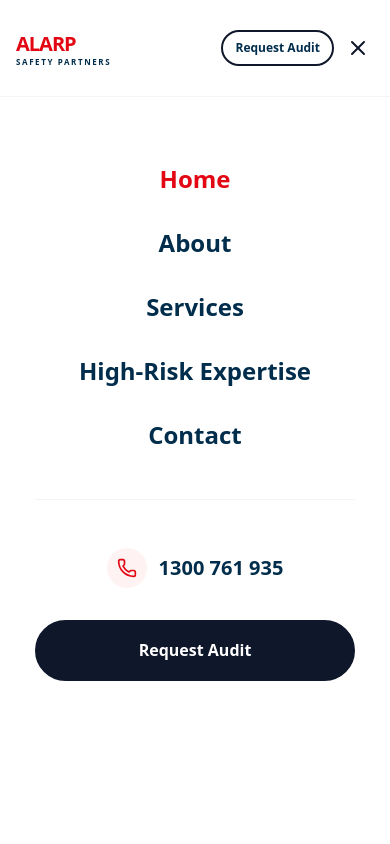
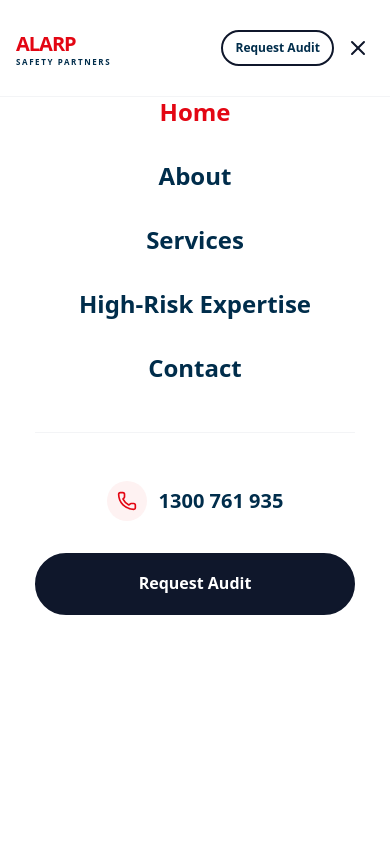
Before and after one commit to Dhaliyanoushad/alarp, a Next.js app: page / in a window 390 px wide. Both pictures are taken after a click on the button "Toggle Menu". Shown: the top 844 px of the page. Built offline with nearby package versions, Linux system fonts and the light colour scheme.

Commit message:
feat: Implement a responsive Navbar component with desktop and mobile navigation.

```diff
--- a/components/Navbar.tsx
+++ b/components/Navbar.tsx
@@ -83,7 +83,7 @@ export default function Navbar() {
           isOpen ? 'opacity-100 pointer-events-auto visible' : 'opacity-0 pointer-events-none invisible'
         }`}
       >
-        <div className="flex flex-col items-center justify-center h-full gap-8 px-8">
+        <div className="flex flex-col items-center justify-start h-full gap-8 px-8 pt-24 pb-12 overflow-y-auto w-full">
           {navLinks.map((link) => (
             <Link
               key={link.label}
```
